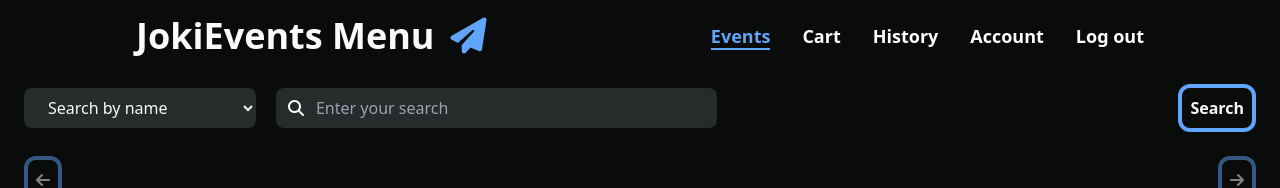
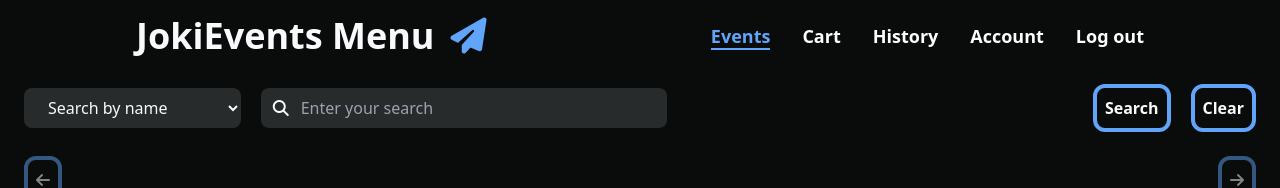
Before and after one commit to Josedzzz/joki-events-front, a React (Vite) app: page /user-dashboard in a window 1280 px wide. Shown: the top 188 px of the page. Built offline with nearby package versions, Linux system fonts and the light colour scheme; no server answers; sample sign-in values are in the browser's storage.

Commit message:
add the clear button to clear all the search filters

```diff
--- a/src/components/SearchEvent.tsx
+++ b/src/components/SearchEvent.tsx
@@ -8,6 +8,34 @@ interface SearchEventProps {
 export default function SearchEvent({ onSearch }: SearchEventProps) {
   const [searchType, setSearchType] = useState("name"); // Default search by name
   const [searchValue, setSearchValue] = useState("");
+
+  /**
+   * Handle the search button click and send the search credentials
+   */
+  const handleSearch = () => {
+    const credentials: SearchEventCredentials = {
+      eventName: searchType === "name" ? searchValue : "",
+      city: searchType === "city" ? searchValue : "",
+      startDate: searchType === "startDate" ? searchValue : "",
+      endDate: searchType === "endDate" ? searchValue : "",
+      eventType: searchType === "eventType" ? searchValue : null,
+    };
+    onSearch(credentials); // Call the parent function with the search credentials
+  };
+
+  /**
+   * handle the clear button click and send an empty search credentials to clear all the filters
+   */
+  const clearSearch = () => {
+    const credentials: SearchEventCredentials = {
+      eventName: "",
+      city: "",
+      startDate: "",
+      endDate: "",
+      eventType: null,
+    };
+    onSearch(credentials);
+  };
 
   /**
    * Render input field based on the selected search type
@@ -51,20 +79,6 @@ export default function SearchEvent({ onSearch }: SearchEventProps) {
     }
   };
 
-  /**
-   * Handle the search button click and send the search credentials
-   */
-  const handleSearch = () => {
-    const credentials: SearchEventCredentials = {
-      eventName: searchType === "name" ? searchValue : "",
-      city: searchType === "city" ? searchValue : "",
-      startDate: searchType === "startDate" ? searchValue : "",
-      endDate: searchType === "endDate" ? searchValue : "",
-      eventType: searchType === "eventType" ? searchValue : null,
-    };
-    onSearch(credentials); // Call the parent function with the search credentials
-  };
-
   return (
     <div className="relative mb-6 flex flex-row gap-5 items-center">
       {/* ComboBox for search type */}
@@ -94,6 +108,14 @@ export default function SearchEvent({ onSearch }: SearchEventProps) {
       >
         Search
       </button>
+
+      {/* Clear button */}
+      <button
+        onClick={clearSearch}
+        className="flex flex-row text-slate-50 font-bold p-2 border-4 border-blue-400 rounded-xl hover:bg-blue-400 transition duration-300 ease-in-out transform hover:scale-105"
+      >
+        Clear
+      </button>
     </div>
   );
 }
```
